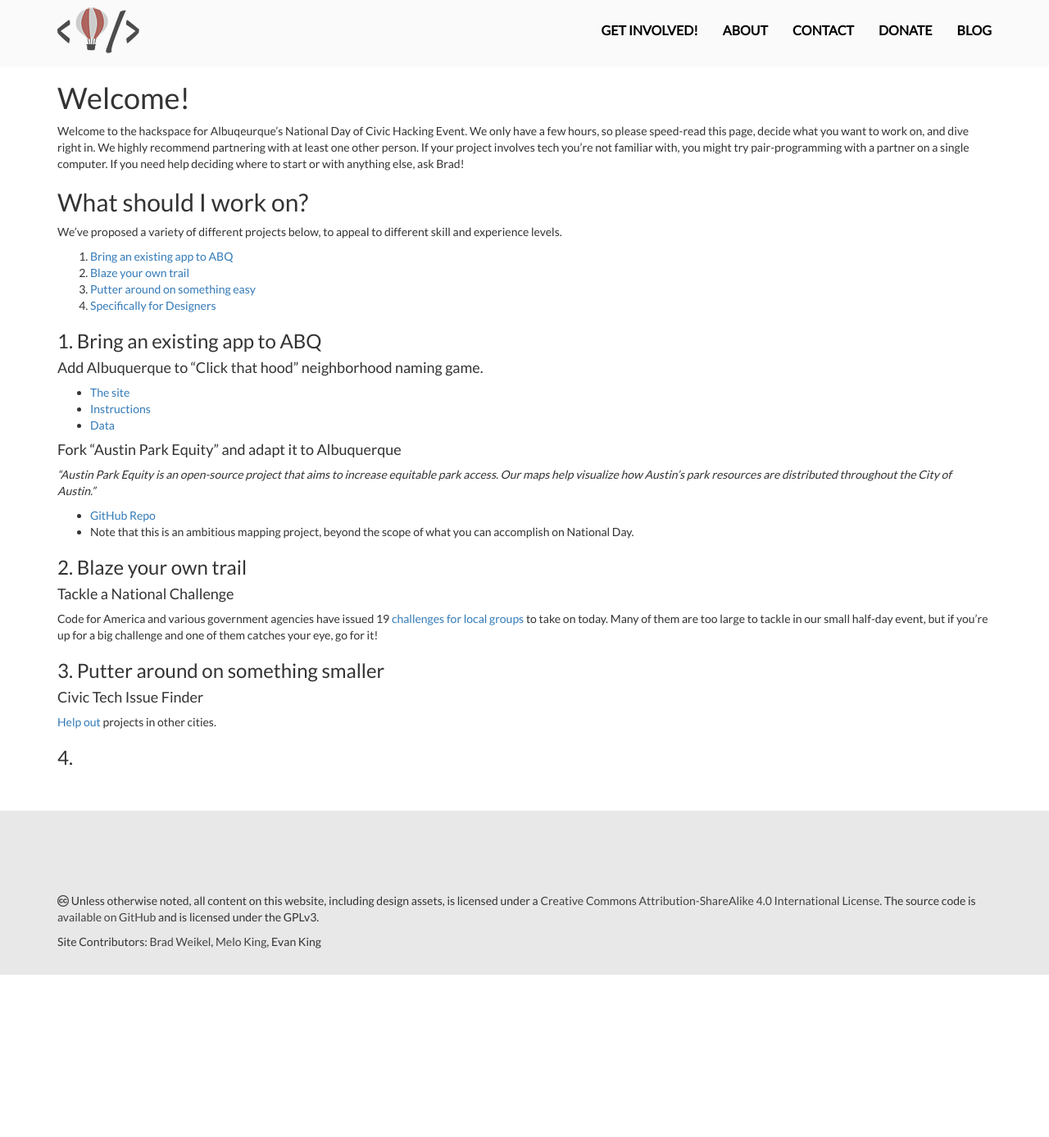
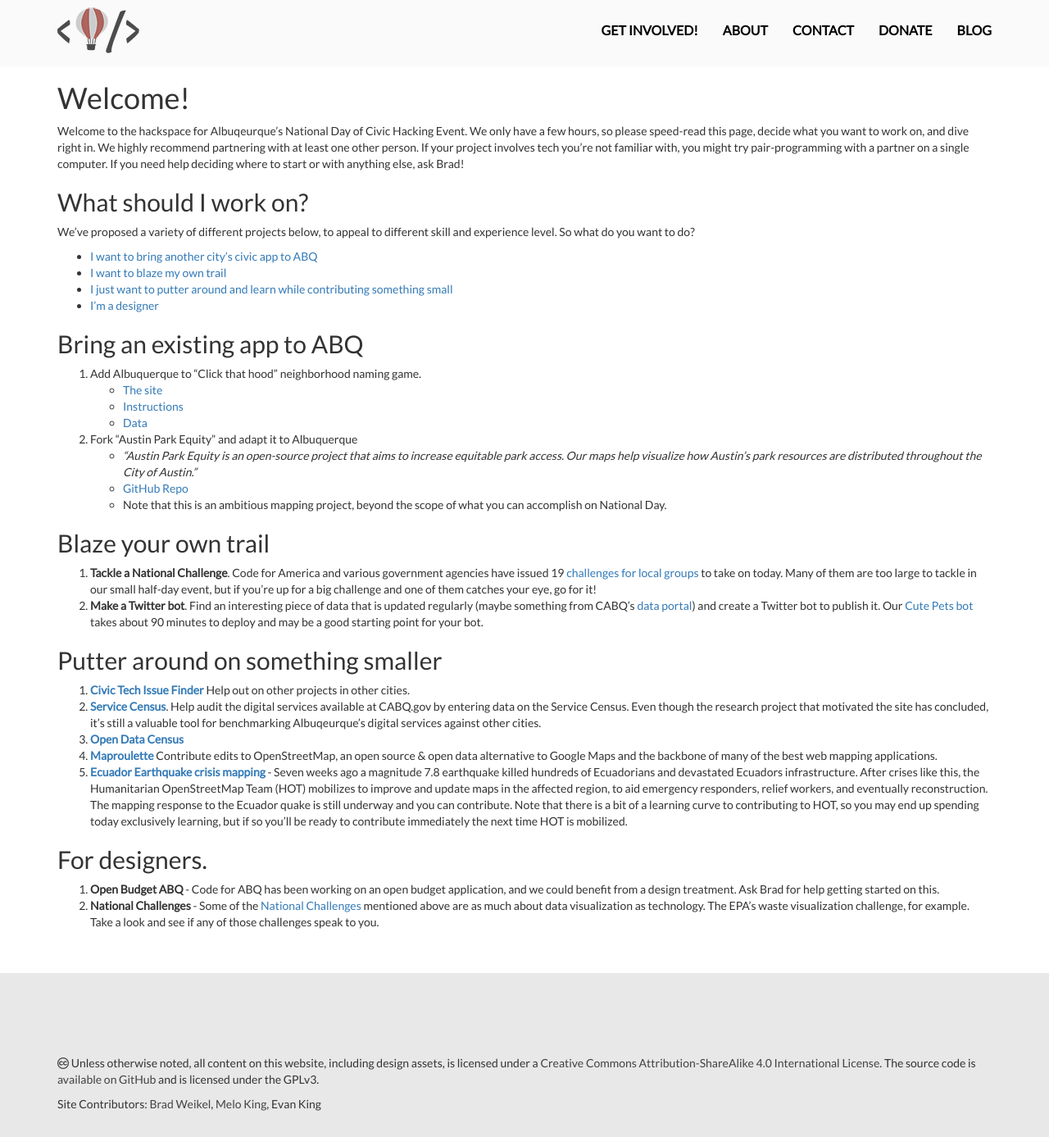
Before and after one commit to ThomasWomack/Code-for-NM, a Jekyll site: the page built from hackspace.md, in a window 1280 px wide and 1387 px high. Shown: the whole window at 82% size. Built offline with Jekyll 4.4.1, drawn with Linux system fonts in a browser that asks for light colours; nearby versions of some CDN libraries.

Commit message:
Update hackspace.md

```diff
--- a/hackspace.md
+++ b/hackspace.md
@@ -7,37 +7,41 @@
 Welcome to the hackspace for Albuqeurque's National Day of Civic Hacking Event. We only have a few hours, so please speed-read this page, decide what you want to work on, and dive right in. We highly recommend partnering with at least one other person. If your project involves tech you're not familiar with, you might try pair-programming with a partner on a single computer. If you need help deciding where to start or with anything else, ask Brad!
 
 ## What should I work on?
-We've proposed a variety of different projects below, to appeal to different skill and experience levels.
+We've proposed a variety of different projects below, to appeal to different skill and experience level. So what do you want to do?
 
-1. [Bring an existing app to ABQ](#port)
-2. [Blaze your own trail](#blaze)
-3. [Putter around on something easy](#putter)
-4. [Specifically for Designers](#design)
+* [I want to bring another city's civic app to ABQ](#port)
+* [I want to blaze my own trail](#blaze)
+* [I just want to putter around and learn while contributing something small](#putter)
+* [I'm a designer](#design)
 
 <a name="port"></a>
-### 1. Bring an existing app to ABQ
+## Bring an existing app to ABQ
 
-#### Add Albuquerque to "Click that hood" neighborhood naming game.
-* [The site](http://click-that-hood.com/)
-* [Instructions](https://github.com/codeforamerica/click_that_hood/wiki/How-to-add-a-city-to-Click-That-%E2%80%99Hood)
-* [Data](https://www.cabq.gov/gis/geographic-information-systems-data)
+1. Add Albuquerque to "Click that hood" neighborhood naming game.
+  * [The site](http://click-that-hood.com/)
+  * [Instructions](https://github.com/codeforamerica/click_that_hood/wiki/How-to-add-a-city-to-Click-That-%E2%80%99Hood)
+  * [Data](https://www.cabq.gov/gis/geographic-information-systems-data)
 
-#### Fork "Austin Park Equity" and adapt it to Albuquerque
-*"Austin Park Equity is an open-source project that aims to increase equitable park access. Our maps help visualize how Austin's park resources are distributed throughout the City of Austin."*
-
-* [GitHub Repo](https://github.com/open-austin/austin-park-equity)
-* Note that this is an ambitious mapping project, beyond the scope of what you can accomplish on National Day.
+2. Fork "Austin Park Equity" and adapt it to Albuquerque
+  * *"Austin Park Equity is an open-source project that aims to increase equitable park access. Our maps help visualize how Austin's park resources are distributed throughout the City of Austin."*
+  * [GitHub Repo](https://github.com/open-austin/austin-park-equity)
+  * Note that this is an ambitious mapping project, beyond the scope of what you can accomplish on National Day.
 
 <a name="blaze"></a>
-### 2. Blaze your own trail
-#### Tackle a National Challenge
-Code for America and various government agencies have issued 19 [challenges for local groups](https://www.codeforamerica.org/events/national-day-2016) to take on today. Many of them are too large to tackle in our small half-day event, but if you're up for a big challenge and one of them catches your eye, go for it!
+## Blaze your own trail
+1. **Tackle a National Challenge**. Code for America and various government agencies have issued 19 [challenges for local groups](https://www.codeforamerica.org/events/national-day-2016) to take on today. Many of them are too large to tackle in our small half-day event, but if you're up for a big challenge and one of them catches your eye, go for it!
+2. **Make a Twitter bot**. Find an interesting piece of data that is updated regularly (maybe something from CABQ's [data portal](https://www.cabq.gov/abq-data/)) and create a Twitter bot to publish it. Our [Cute Pets bot](https://github.com/codeforabq/CutePets) takes about 90 minutes to deploy and may be a good starting point for your bot.
 
 <a name="putter"></a>
-### 3. Putter around on something smaller
+## Putter around on something smaller
 
-#### Civic Tech Issue Finder
-[Help out](http://www.codeforamerica.org/geeks/civicissues) projects in other cities.
+1. [**Civic Tech Issue Finder**](http://www.codeforamerica.org/geeks/civicissues) Help out on other projects in other cities.
+2. [**Service Census**](https://service-census.herokuapp.com/). Help audit the digital services available at CABQ.gov by entering data on the Service Census. Even though the research project that motivated the site has concluded, it's still a valuable tool for benchmarking Albuqeurque's digital services against other cities.
+3. [**Open Data Census**](http://us-city.census.okfn.org/)
+4. [**Maproulette**](http://maproulette.org) Contribute edits to OpenStreetMap, an open source & open data alternative to Google Maps and the backbone of many of the best web mapping applications.
+5. [**Ecuador Earthquake crisis mapping**](http://wiki.openstreetmap.org/wiki/2016_Ecuador_earthquake) - Seven weeks ago a magnitude 7.8 earthquake killed hundreds of Ecuadorians and devastated Ecuadors infrastructure. After crises like this, the Humanitarian OpenStreetMap Team (HOT) mobilizes to improve and update maps in the affected region, to aid emergency responders, relief workers, and eventually reconstruction. The mapping response to the Ecuador quake is still underway and you can contribute. Note that there is a bit of a learning curve to contributing to HOT, so you may end up spending today exclusively learning, but if so you'll be ready to contribute immediately the next time HOT is mobilized.
 
 <a name="design"></a>
-### 4.
+## For designers.
+1. **Open Budget ABQ** - Code for ABQ has been working on an open budget application, and we could benefit from a design treatment. Ask Brad for help getting started on this.
+2. **National Challenges** - Some of the [National Challenges](https://www.codeforamerica.org/events/national-day-2016) mentioned above are as much about data visualization as technology. The EPA's waste visualization challenge, for example. Take a look and see if any of those challenges speak to you.
```
